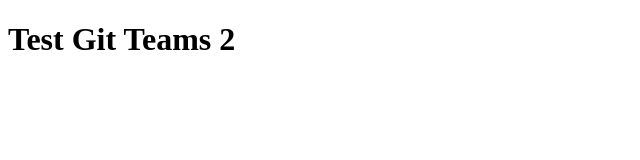
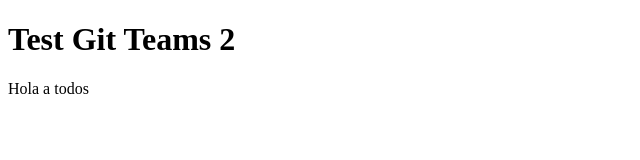
Before and after one commit to jordi92al/prueba_git, a plain HTML site: page index.html in a window 1280 px wide. Shown: the full height of the page, 0-640 px from the left. Drawn offline with Linux system fonts and the light colour scheme.

Commit message:
hola a todos prueba

```diff
--- a/index.html
+++ b/index.html
@@ -8,5 +8,6 @@
 </head>
 <body>
     <h1>Test Git Teams 2</h1>
+    <p>Hola a todos</p>
 </body>
 </html>
```
